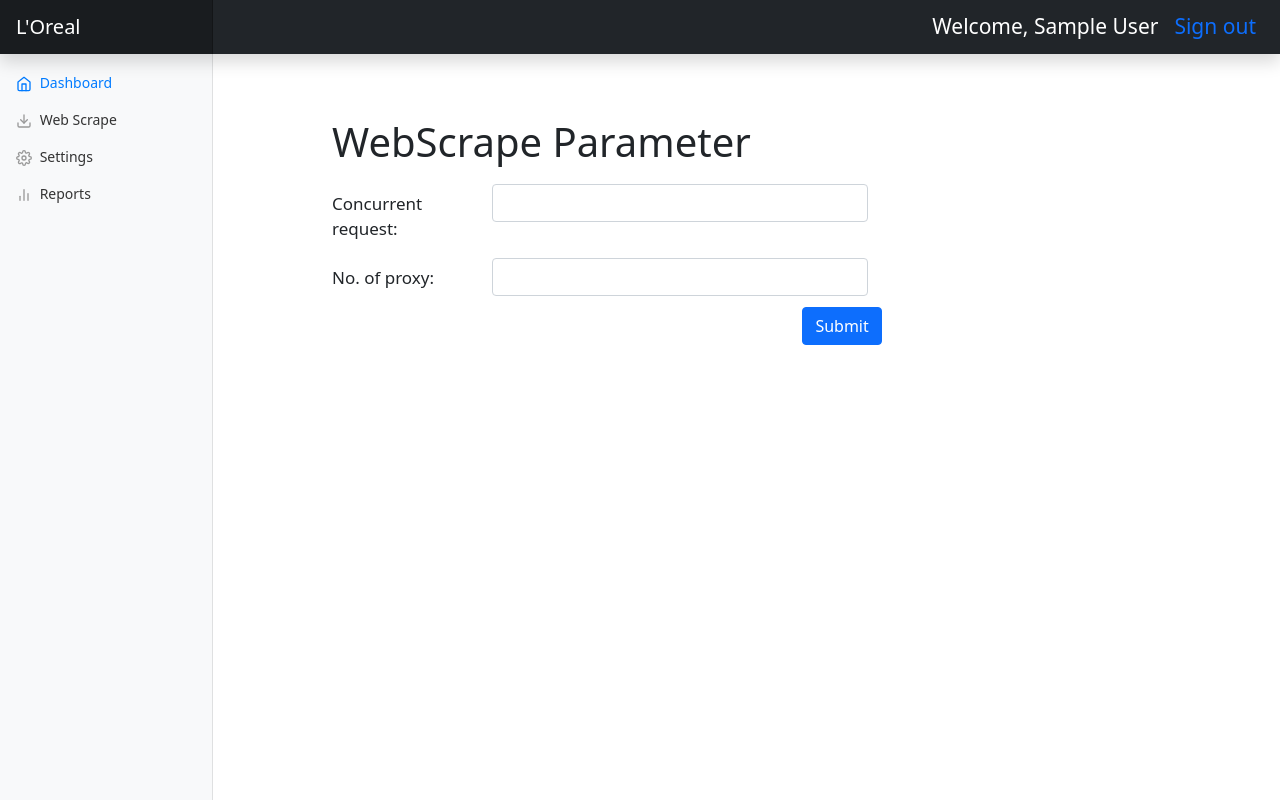
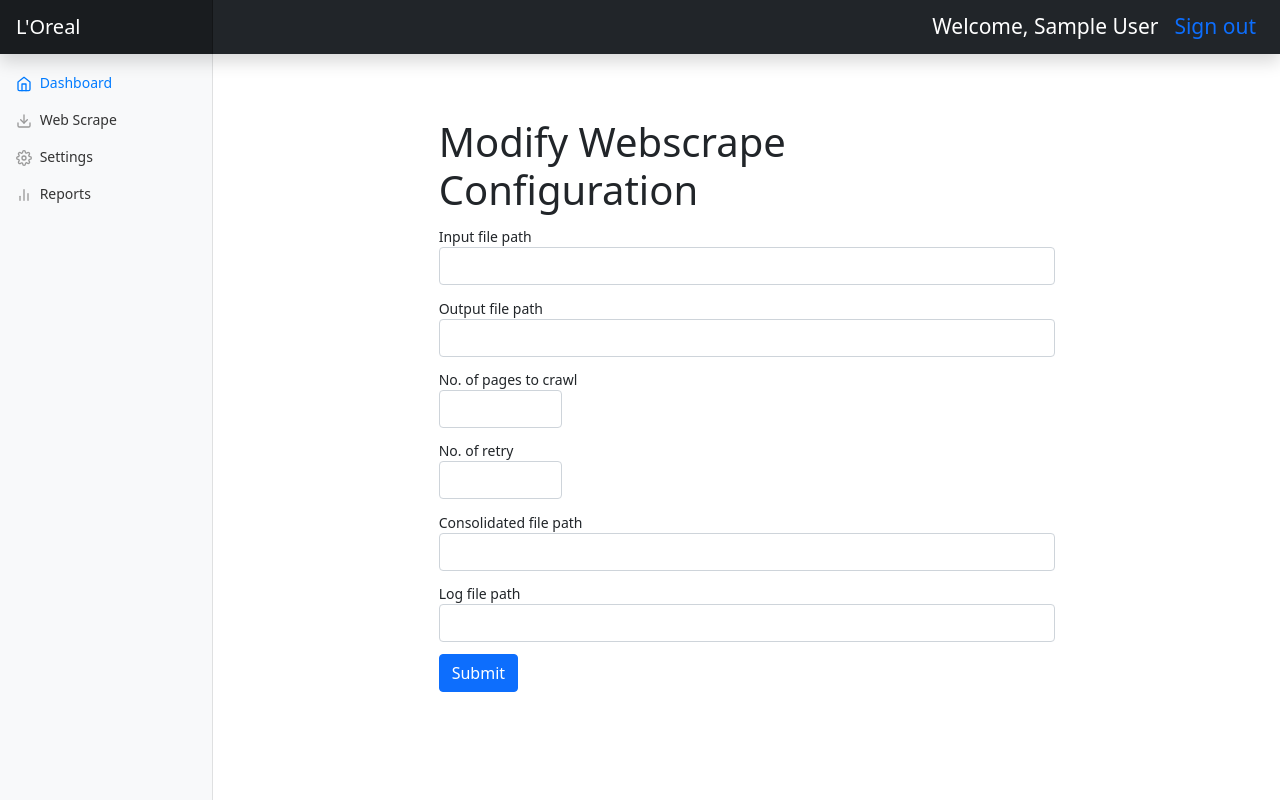
Before and after one commit to MasqueCrow/webscrap-website, a Flask app: page /setting in a window 1280 px wide. Run offline with Flask 2, Linux system fonts and the light colour scheme; the visitor is signed in with stand-in values (Sample User, id 1); data comes from the database, SQL or seed files in the repository; some libraries are stand-ins or nearby versions.

Commit message:
Create setting page and model

```diff
--- a/static/css/setting.css
+++ b/static/css/setting.css
@@ -8,3 +8,10 @@
 .btn-offset{
   margin-left:49% !important;
 }
+
+.form-group{
+  margin-top:2% !important;
+}
+.dropdown-size{
+  width: 20% !important;
+}
--- a/templates/setting.html
+++ b/templates/setting.html
@@ -5,29 +5,42 @@
 {% extends 'base.html' %}
 
 {% block content %}
-<div class="col-md-9 offset-md-3" style="margin-top: 5%;">
-  <h1 class="title">WebScrape Parameter</h1>
-  <form class="needs-validation" method="POST" action="/signup">
-    <div class="form-group row">
-      <label class="col-sm-2 col-form-label label-size">Concurrent request:</label>
-      <div class="col-sm-5 input-vertical-space">
-        <input type="number" class="form-control" default="0">
-      </div>
+
+<div class="col-md-6 offset-md-4" style="margin-top: 5%;">
+  <h1>Modify Webscrape Configuration</h1>
+<form method="POST" action="/webscrapeconfig">
+
+  <div class="form-group">
+    <label for="name">Input file path</label>
+    <input type="text" name="input_filepath" class="form-control" required>
+  </div>
+
+  <div class="form-group">
+    <label for="name">Output file path</label>
+    <input type="text" name="output_filepath" class="form-control" required>
+  </div>
+
+  <div class="form-group">
+    <label for="pages_crawl">No. of pages to crawl</label>
+    <input name="no_of_pg_crawl" type="number" step="" class="form-control dropdown-size" required>
+  </div>
+
+    <div class="form-group">
+      <label for="retry">No. of retry</label>
+      <input name="no_of_retry" type="number" step="" class="form-control dropdown-size" required>
     </div>
 
-    <div class="form-group row">
-      <label class="col-sm-2 col-form-label label-size">No. of proxy:</label>
-      <div class="col-sm-5 input-vertical-space">
-        <input type="number" class="form-control" default="0">
-      </div>
+    <div class="form-group">
+      <label for="">Consolidated file path</label>
+      <input type="text" name="con_file_path" class="form-control" required>
     </div>
 
-    <div class="form-group row">
+    <div class="form-group">
+      <label for="">Log file path</label>
+      <input type="text" name="log" class="form-control" required>
+    </div>
 
-      <div class="col-sm-2 btn-offset input-vertical-space">
-        <button type="submit" class="btn btn-primary">Submit</button>
-     </div>
-    </div>
-  </form>
+  <button type="submit" class="btn btn-primary" style="margin-top:2%">Submit</button>
+</form>
 </div>
 {% endblock %}
```
Also changed, not shown: model.py (+9 -0 lines).
